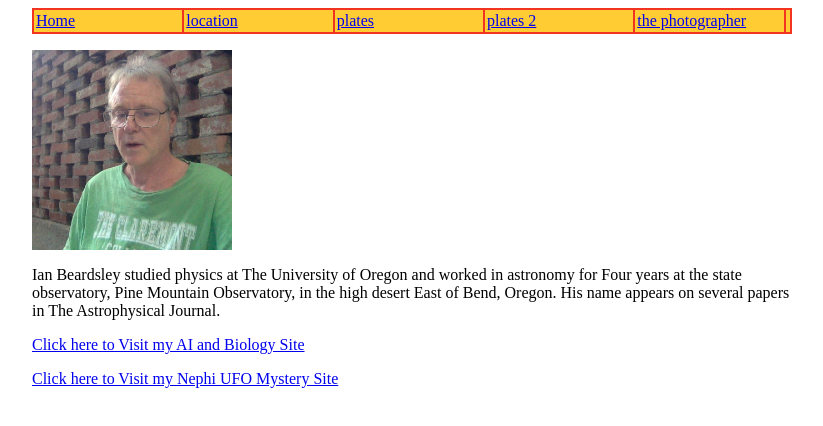
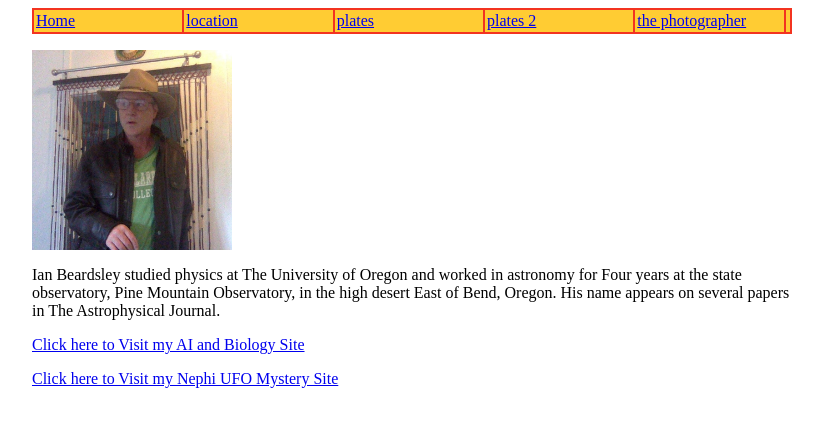
Before and after one commit to eanbardsley/raptor.github.io, a plain HTML site: page photographer.html in a window 1280 px wide. Shown: the whole page, without its empty margins (228-1051 px from the left). Drawn offline with Linux system fonts and the light colour scheme.

Commit message:
Add files via upload

```diff
--- a/photographer.html
+++ b/photographer.html
@@ -52,7 +52,7 @@ text-align: center;
 </div><!-- Navbar division -->
 
 <div id="main">
-<p> <img src="ian_april_13_2019.jpg" alt="Ian" width="200"></p>
+<p> <img src="ian_april_14_2019.jpg" alt="Ian" width="200"></p>
 <p> Ian Beardsley studied physics at The University of Oregon and worked in astronomy for
 Four years at the state observatory, Pine Mountain Observatory, in the high desert East
 of Bend, Oregon. His name appears on several papers in The Astrophysical Journal.</p>
```
Also changed, not shown: april_14_2019.jpg (added), ian_april_14_2019.jpg (added).
